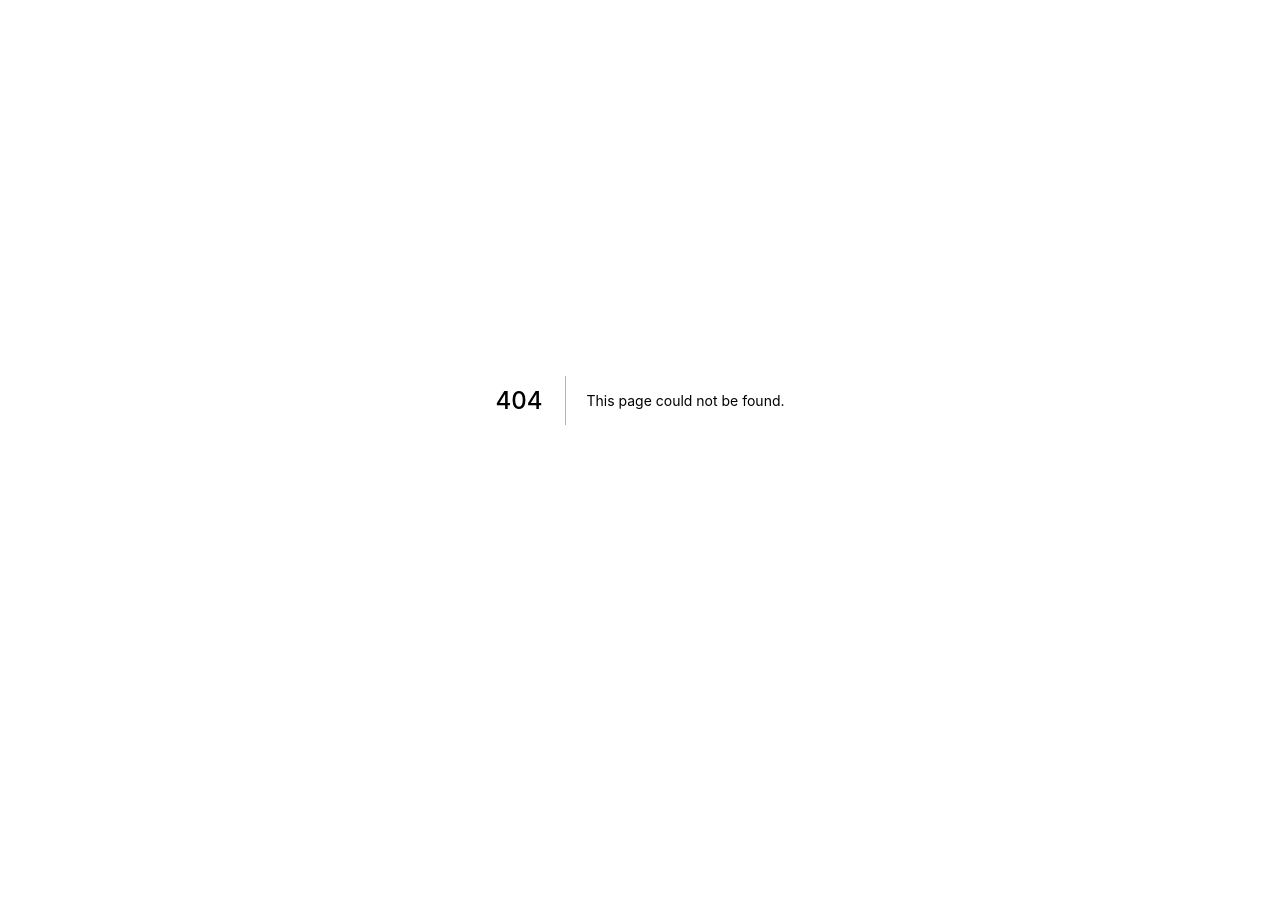
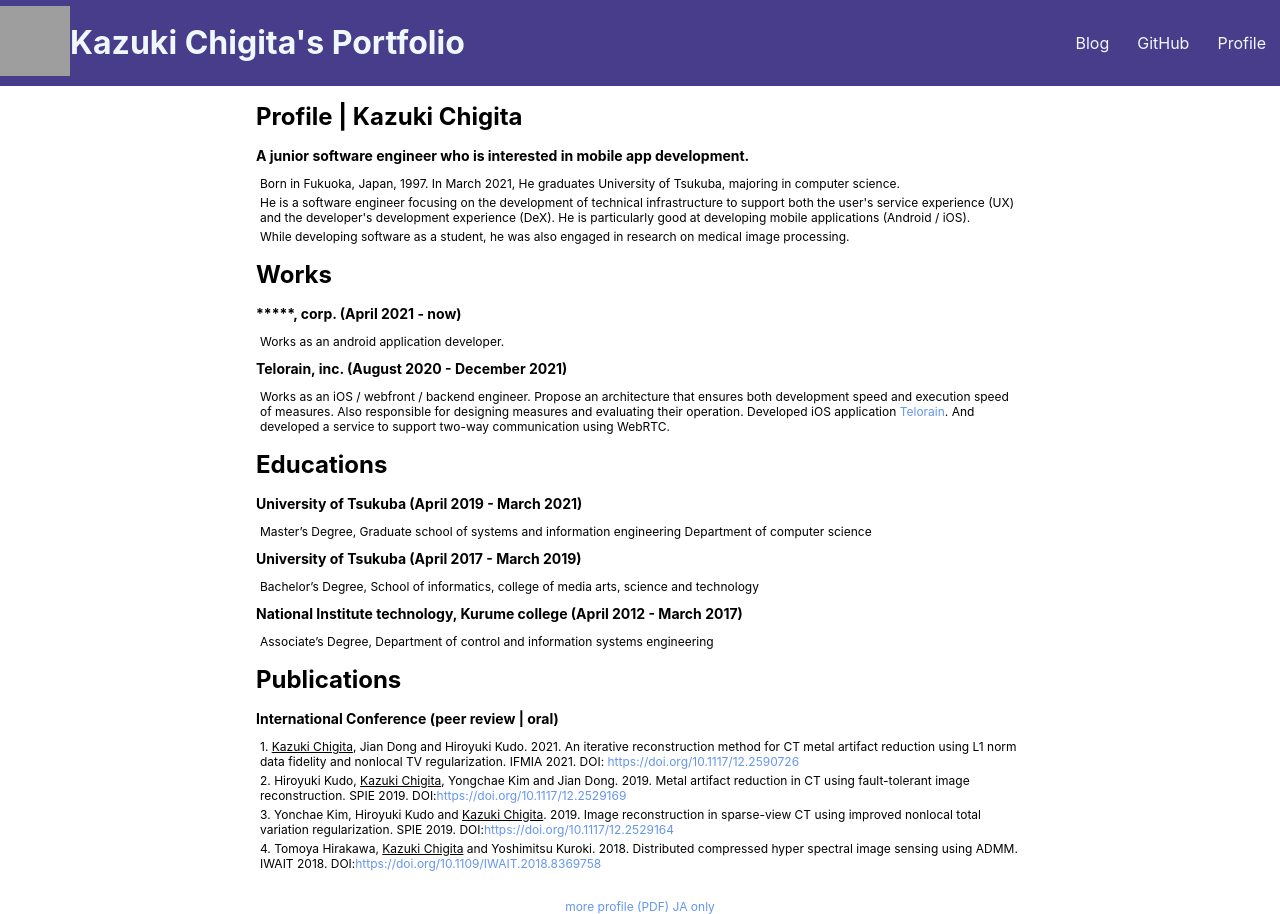
Before and after one commit to chigichan24/chigichan24.github.io, a Next.js app: page /profile in a window 1280 px wide. Before the commit this address had no page. Before the commit the page ends 800 px from the top, so only its background shows below. Built offline with nearby package versions, Linux system fonts and the light colour scheme; grey boxes are pictures that could not be loaded.

Commit message:
Implement all

```diff
--- a/components/MyHeader.tsx
+++ b/components/MyHeader.tsx
@@ -32,10 +32,10 @@ const MyHeader: React.FC<MyHeaderProps> = (props: MyHeaderProps) => {
                         GitHub
                     </div>
                 </a>
-                <Link href="/resume">
+                <Link href="/profile">
                     <a>
                         <div className={styles.headerLinkItem}>
-                            RESUME(JA)
+                            Profile
                         </div>
                     </a>
                 </Link>
--- /dev/null
+++ b/pages/profile.tsx
@@ -0,0 +1,111 @@
+import {NextPage} from "next";
+import styles from '../styles/Profile.module.css'
+import MyHeader from "../components/MyHeader";
+
+const Profile: NextPage = () => {
+    return (
+        <>
+            <MyHeader headerTitle={"Profile"}/>
+            <div className={styles.container}>
+                <div className={styles.content}>
+                    <h1 className={styles.title}>Profile | Kazuki Chigita</h1>
+                    <h2 className={styles.subTitle}>
+                        A junior software engineer who is interested in mobile app development.
+                    </h2>
+                    <p className={styles.description}>
+                        Born in Fukuoka, Japan, 1997.
+                        In March 2021, He graduates University of Tsukuba, majoring in computer science.
+                    </p>
+                    <p className={styles.description}>
+                        He is a software engineer focusing on the development of technical infrastructure to support both the user&apos;s service experience (UX) and the developer&apos;s development experience (DeX).
+                        He is particularly good at developing mobile applications (Android / iOS).
+                    </p>
+                    <p className={styles.description}>
+                        While developing software as a student, he was also engaged in research on medical image processing.
+                    </p>
+
+                    <h1 className={styles.title}>Works</h1>
+                    <h2 className={styles.subTitle}>
+                        *****, corp. (April 2021 - now)
+                    </h2>
+
+                    <h2 className={styles.subTitle}>
+
+                    </h2>
+                    <p className={styles.description}>
+                        Works as an android application developer.
+                    </p>
+
+                    <h2 className={styles.subTitle}>
+                        Telorain, inc. (August 2020 - December 2021)
+                    </h2>
+
+                    <p className={styles.description}>
+                        Works as an iOS / webfront / backend engineer.
+                        Propose an architecture that ensures both development speed and execution speed of measures.
+                        Also responsible for designing measures and evaluating their operation.
+                        Developed iOS application <a className={styles.descriptionLink} href="https://apps.apple.com/jp/app/telorain/id1504837403" target="_blank" rel="noreferrer">Telorain</a>.
+                        And developed a service to support two-way communication using WebRTC.
+                    </p>
+
+                    <h1 className={styles.title}>Educations</h1>
+                    <h2 className={styles.subTitle}>
+                        University of Tsukuba (April 2019 - March 2021)
+                    </h2>
+                    <p className={styles.description}>
+                        Master’s Degree, Graduate school of systems and information engineering Department of
+                        computer science
+                    </p>
+
+                    <h2 className={styles.subTitle}>
+                        University of Tsukuba (April 2017 - March 2019)
+                    </h2>
+                    <p className={styles.description}>
+                        Bachelor’s Degree, School of informatics, college of media arts, science and technology
+                    </p>
+
+                    <h2 className={styles.subTitle}>
+                        National Institute technology, Kurume college (April 2012 - March 2017)
+                    </h2>
+                    <p className={styles.description}>
+                        Associate’s Degree, Department of control and information systems engineering
+                    </p>
+
+                    <h1 className={styles.title}>Publications</h1>
+                    <h2 className={styles.subTitle}>
+                        International Conference (peer review | oral)
+                    </h2>
+                    <p className={styles.description}>
+                        1. <u>Kazuki Chigita</u>, Jian Dong and Hiroyuki Kudo. 2021. An iterative reconstruction method for
+                        CT metal artifact reduction using L1 norm data fidelity and nonlocal TV regularization. IFMIA
+                        2021. DOI: <a className={styles.descriptionLink} href="https://doi.org/10.1117/12.2590726" target="_blank" rel="noreferrer">https://doi.org/10.1117/12.2590726</a>
+                    </p>
+                    <p className={styles.description}>
+                        2. Hiroyuki Kudo, <u>Kazuki Chigita</u>, Yongchae Kim and Jian Dong. 2019. Metal artifact
+                        reduction in CT using fault-tolerant image reconstruction. SPIE 2019. DOI:
+                        <a className={styles.descriptionLink} href="https://doi.org/10.1117/12.2529169" target="_blank" rel="noreferrer">https://doi.org/10.1117/12.2529169</a>
+                    </p>
+                    <p className={styles.description}>
+                        3. Yonchae Kim, Hiroyuki Kudo and <u>Kazuki Chigita</u>. 2019. Image reconstruction in
+                        sparse-view CT using improved nonlocal total variation regularization. SPIE 2019. DOI:
+                        <a className={styles.descriptionLink} href="https://doi.org/10.1117/12.2529164" target="_blank" rel="noreferrer">https://doi.org/10.1117/12.2529164</a>
+                    </p>
+                    <p className={styles.description}>
+                        4. Tomoya Hirakawa, <u>Kazuki Chigita</u> and Yoshimitsu Kuroki. 2018. Distributed compressed
+                        hyper spectral image sensing using ADMM. IWAIT 2018. DOI:
+                        <a className={styles.descriptionLink} href="https://doi.org/10.1109/IWAIT.2018.8369758" target="_blank" rel="noreferrer">https://doi.org/10.1109/IWAIT.2018.8369758</a>
+                    </p>
+
+                </div>
+                <footer className={styles.contentPdfLink}>
+                    <a href="https://drive.google.com/file/d/1CT-qT_EpyoB4-0UH-LU8v6VYuNqfWN6j/view?usp=sharing"
+                       target="_blank" rel="noreferrer">
+                        more profile (PDF) JA only
+                    </a>
+                </footer>
+            </div>
+        </>
+    )
+}
+
+export default Profile;
--- /dev/null
+++ b/styles/Profile.module.css
@@ -0,0 +1,44 @@
+.container {
+    height: 90vh;
+    display: flex;
+    align-items: center;
+    flex-direction: column;
+}
+
+.content {
+    width: 60%;
+}
+
+.title {
+    font-size: 24px;
+}
+
+.subTitle {
+    font-size: 14px;
+}
+
+.description {
+    font-size: 12px;
+    display: block;
+    margin: 4px;
+}
+
+.descriptionLink {
+    color: cornflowerblue;
+}
+
+.descriptionLink:hover {
+    color: cornflowerblue;
+    text-decoration: underline;
+}
+
+.contentPdfLink {
+    color: cornflowerblue;
+    margin-top: 24px;
+    font-size: 12px;
+}
+
+.contentPdfLink:hover {
+    color: cornflowerblue;
+    text-decoration: underline;
+}
```
Also changed, not shown: pages/resume.tsx (deleted, +0 -16 lines), styles/Resume.module.css (deleted).
